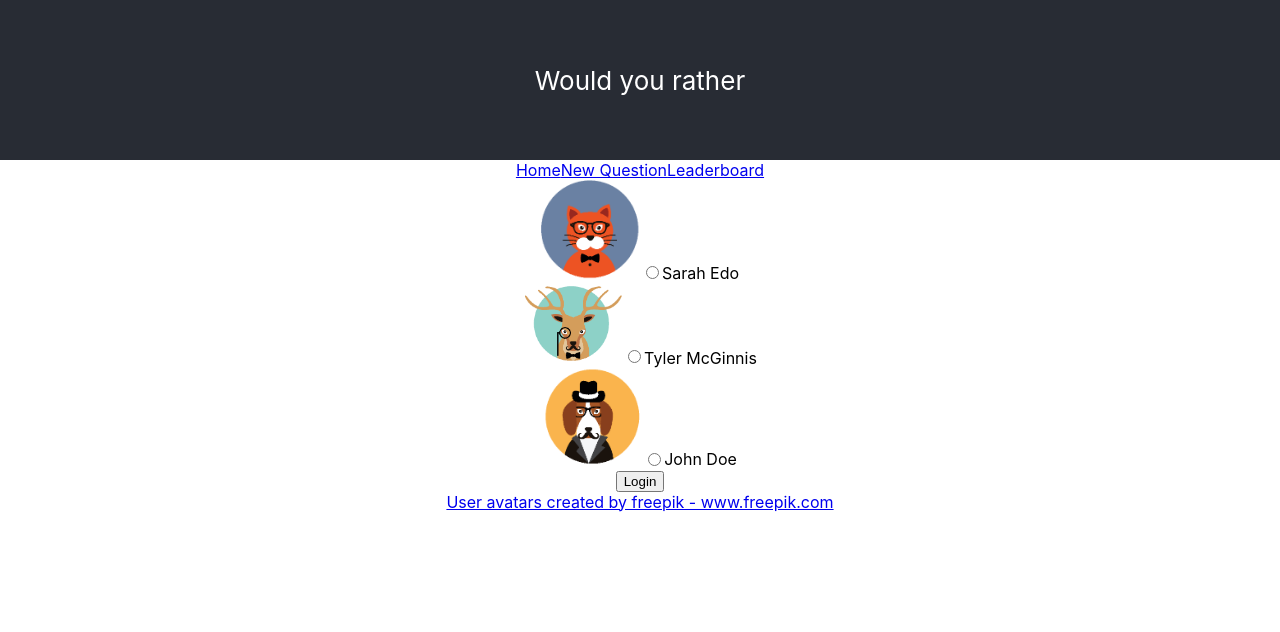
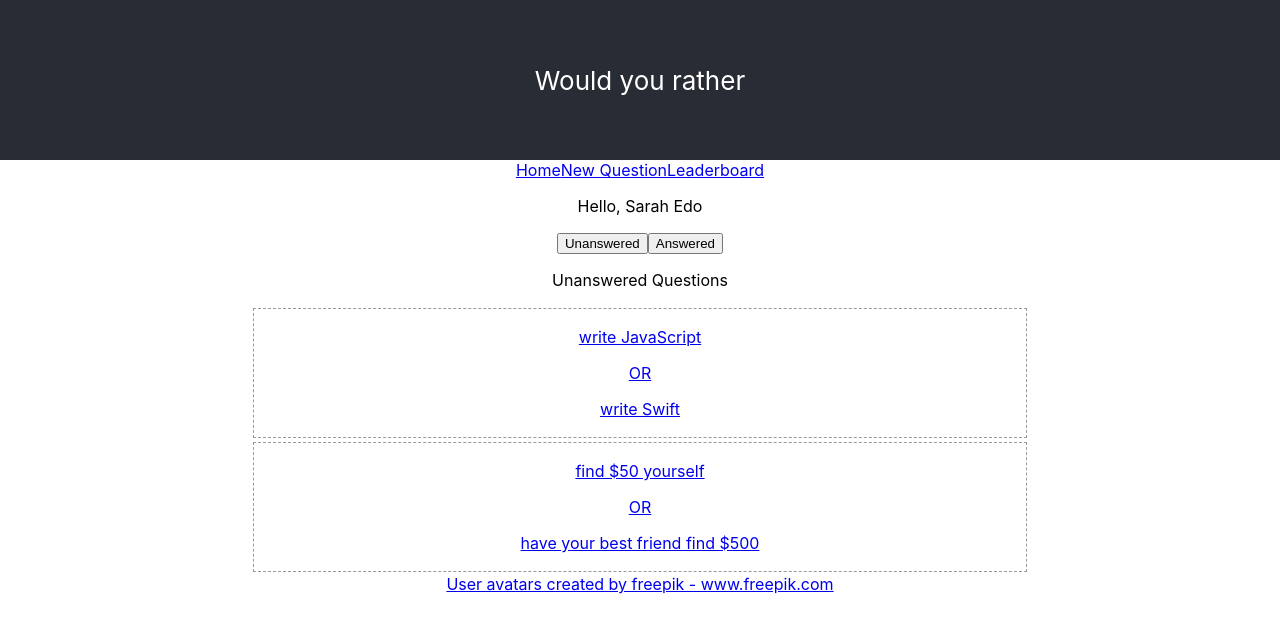
Before and after one commit to runchida/woould-you-rather, a React (Create React App) app: page / in a window 1280 px wide. Shown: the top 632 px of the page. Built offline with nearby package versions, Linux system fonts and the light colour scheme.

Commit message:
- add question view page with url

```diff
--- a/src/App.js
+++ b/src/App.js
@@ -40,18 +40,18 @@ class App extends Component {
             Would you rather
           </header>
           <NavBar></NavBar>
+            {/* <QuestionView questionID={"8xf0y6ziyjabvozdd253nd"}></QuestionView> */}
           <Routes>
-            <Route path='/' exact element={<LoginForm />} />
-            <Route path='/home' element={<Home />} />
+            <Route path='/login' element={<LoginForm />} />
+            <Route path='/' exact element={<Home />} />
             <Route path='/answered' element={<Questions status='answered' />} />
             <Route path='/unanswered' element={<Questions status='unanswered'/>} />
             {/* Route with question ID for question view*/}
-            {/* <Route path={'/'} exact component={Home} /> */}
+            <Route path='/questions/:questionID' element={<QuestionView />} />
 
 
             {/* {<LoginForm ></LoginForm>}
-            {<Home></Home>}
-            <QuestionView questionID={"8xf0y6ziyjabvozdd253nd"}></QuestionView> */}
+            {<Home></Home>} */}
           </Routes>
           <footer>
             <a href="https://www.freepik.com/vectors/dog">User avatars created by freepik - www.freepik.com</a>
--- a/src/components/Home.js
+++ b/src/components/Home.js
@@ -27,9 +27,9 @@ function categorizeQuestions(questions, user) {
     let answeredQ = []
     questions.map((question) => {
         if (user.answers.hasOwnProperty(question[0])) {
-            answeredQ.push({ ...question[1] })
+            answeredQ.push({ ...question[1], answer: user.answers[question[0]] })
         } else {
-            unansweredQ.push({ ...question[1], answer: user.answers[question[0]] })
+            unansweredQ.push({ ...question[1] })
         }
     })
     return [answeredQ, unansweredQ]
--- a/src/components/QuestionCard.js
+++ b/src/components/QuestionCard.js
@@ -1,9 +1,13 @@
+import { Link } from "react-router-dom";
+
 const QuestionCard = (props) => {
     return (
         <div className='q-overview'>
-            <p>{`${props.question.optionOne.text}`}</p>
-            <p>OR</p>
-            <p>{`${props.question.optionTwo.text}`}</p>
+            <Link to={`questions/${props.question.id}`}>
+                <p>{`${props.question.optionOne.text}`}</p>
+                <p>OR</p>
+                <p>{`${props.question.optionTwo.text}`}</p>
+            </Link>
         </div>
 
     );
--- a/src/components/QuestionView.js
+++ b/src/components/QuestionView.js
@@ -1,9 +1,11 @@
 import { connect } from 'react-redux'
+
+
 const avatarPath = window.location.origin + '/avatars/'
 
 const QuestionView = (props) => {
-    console.log('Question overview', props)
-    if (props.question) {
+    console.log(props)
+        if (props.question) {
             return (
                 <div>
                     <p>Would you rather?</p>
@@ -24,9 +26,9 @@ const QuestionView = (props) => {
                     }
                 </div>
             );
-    } else {
-        return <p>404! No question found!</p>
-    }
+        } else {
+            return <p>404! No question found!</p>
+        }
 }
 
 // calculate percentage of answers
@@ -37,17 +39,20 @@ function calculatePercentage(question) {
     return percentOne
 }
 
-function mapStateToProps({ authedUser, questions, users }, { questionID }) {
+function mapStateToProps({ authedUser, questions, users }) {
+
+    const questionID  = window.location.pathname.split('/questions/')[1]
+    console.log(questionID)
     const question = questions[questionID];
     let answered
     let author = {}
     let percentOne = 0;
-    let optionOneSelected
+    let optionOneSelected = false
 
     if (authedUser.answers && users[question.author]) {
         answered = authedUser.answers.hasOwnProperty(questionID)
         author = { name: users[question.author].name, avatarURL: users[question.author].avatarURL }
-        if(answered) {
+        if (answered) {
             percentOne = calculatePercentage(question)
             optionOneSelected = authedUser.answers[questionID] === "optionOne"
         }
--- a/src/components/Questions.js
+++ b/src/components/Questions.js
@@ -7,7 +7,7 @@ const Questions = (props) => {
         <div className='questions'>
             <p>{`${props.status} Questions`}</p>
             {
-                props.processedQ.map((question) => {
+                props.questions.map((question) => {
                     return <QuestionCard question={question}></QuestionCard>
                 })
             }
@@ -34,20 +34,20 @@ function sortRecentQFirst(questions) {
     return sortedQuestions
 }
 
-function mapStateToProps({ authedUser, questions }, { status }) {
-    const sortedQuestions = sortRecentQFirst(questions)
-    let answeredQ, unansweredQ, processedQ
-    console.log(authedUser)
-    if (authedUser) {
-        [answeredQ, unansweredQ] = categorizeQuestions(sortedQuestions, authedUser)
-        if (status === 'answered')
-            processedQ = [...answeredQ]
-        else {
-            processedQ = [...unansweredQ]
-        }
-    }
+function mapStateToProps({ authedUser }, { questions, status }) {
+    // const sortedQuestions = sortRecentQFirst(questions)
+    // let answeredQ, unansweredQ, processedQ
+    // console.log(authedUser)
+    // if (authedUser) {
+    //     [answeredQ, unansweredQ] = categorizeQuestions(sortedQuestions, authedUser)
+    //     if (status === 'answered')
+    //         processedQ = [...answeredQ]
+    //     else {
+    //         processedQ = [...unansweredQ]
+    //     }
+    // }
 
-    return { authedUser, processedQ, status }
+    return { authedUser, questions, status }
 }
 
 export default connect(mapStateToProps)(Questions);
--- a/src/components/navBar.js
+++ b/src/components/navBar.js
@@ -3,7 +3,7 @@ import { Link } from "react-router-dom";
 const NavBar = (props) => {
     return (
         <div className="navBar">
-            <Link to="/home">Home</Link>
+            <Link to="/">Home</Link>
             <Link to="/add">New Question</Link>
             <Link to="/leaderboard">Leaderboard</Link>
         </div>
```
